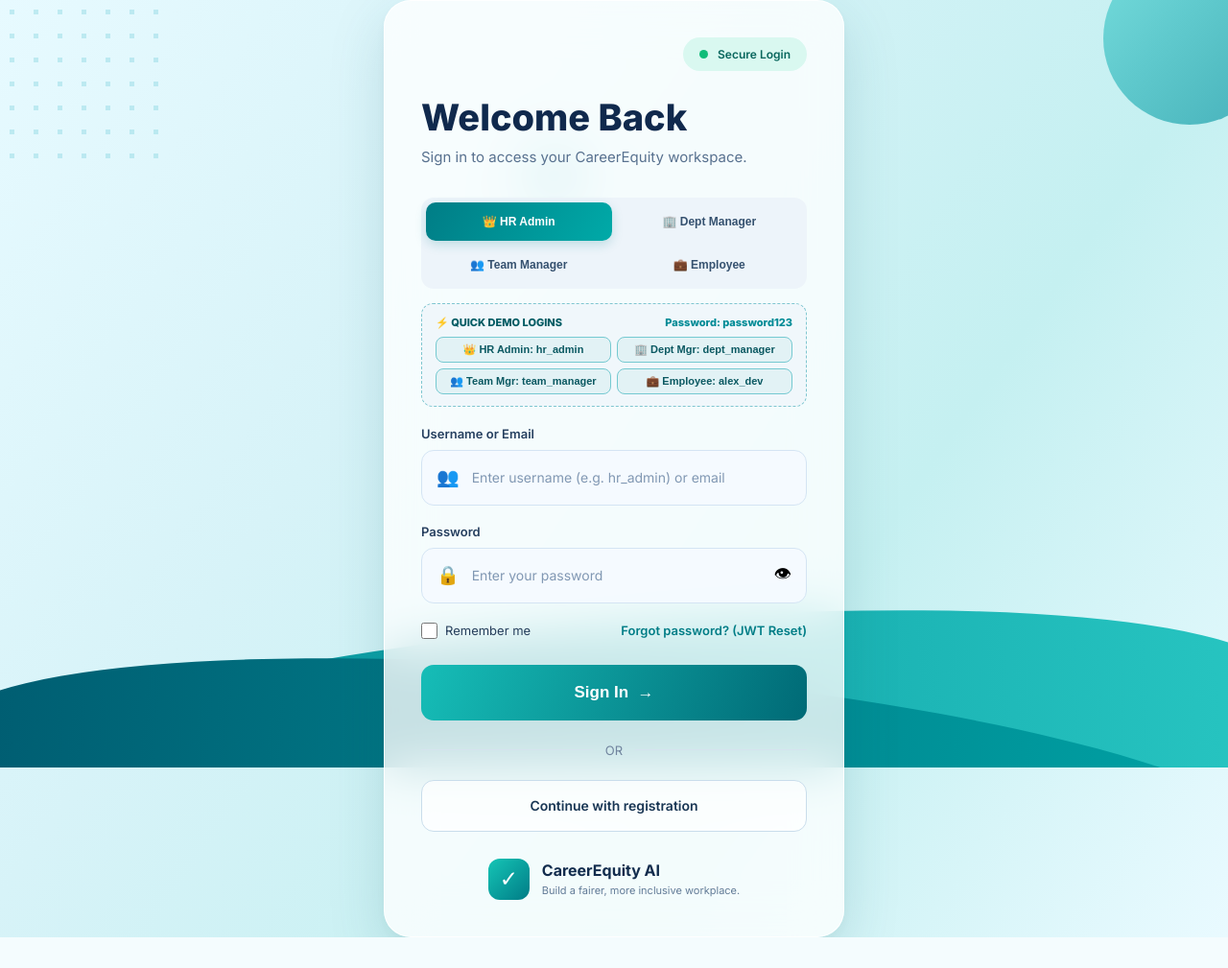
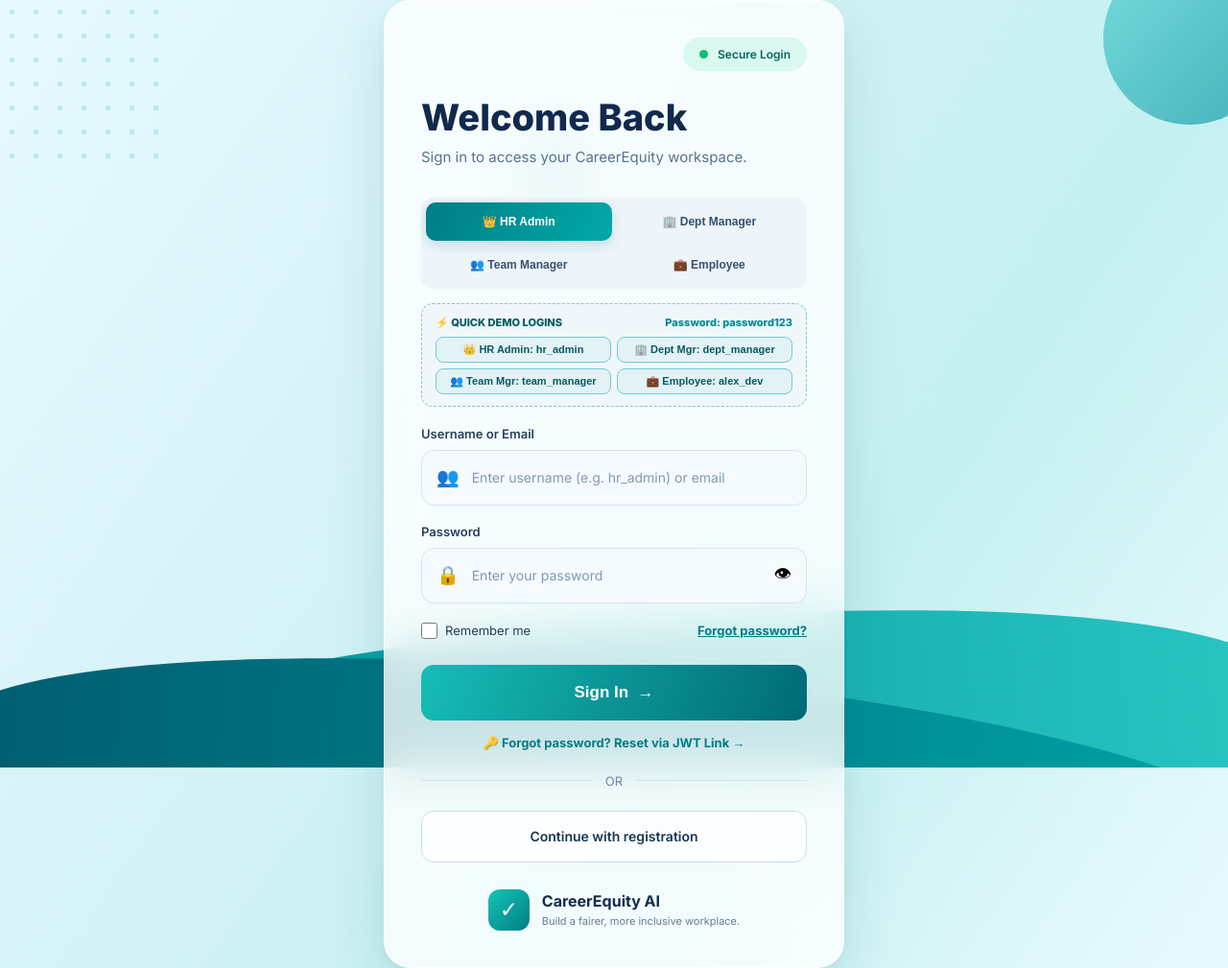
Before and after one commit to Abhinand4779/college_project__, a Django app: page / in a window 1280 px wide. Shown: the whole page at 96% size. Before the commit the page ends 977 px from the top, so only its background shows below. Run offline with Django 5.2, Linux system fonts and the light colour scheme.

Commit message:
Add no-cache headers, URL aliases, and explicit password reset links

```diff
--- a/CAREEREQUITY/Alpha/templates/Alpha/login.html
+++ b/CAREEREQUITY/Alpha/templates/Alpha/login.html
@@ -649,8 +649,8 @@ h1 {
 
             </label>
 
-            <a href="{% url 'password_reset_request' %}" style="text-decoration: none; color: #007d86; font-weight: 600;">
-                Forgot password? (JWT Reset)
+            <a href="/password-reset/" style="text-decoration: underline; color: #007d86; font-weight: 700; font-size: 13px;">
+                Forgot password?
             </a>
         </div>
 
@@ -662,6 +662,13 @@ h1 {
             Sign In&nbsp; →
 
         </button>
+
+        <!-- DEDICATED JWT RESET LINK -->
+        <div style="text-align: center; margin-top: 12px;">
+            <a href="/password-reset/" style="font-size: 13px; color: #007d86; font-weight: 700; text-decoration: none;">
+                🔑 Forgot password? Reset via JWT Link &rarr;
+            </a>
+        </div>
 
     </form>
 
--- a/CAREEREQUITY/Alpha/urls.py
+++ b/CAREEREQUITY/Alpha/urls.py
@@ -8,6 +8,8 @@ urlpatterns = [
     path("register/", views.register_page, name="register_page"),
     path("logout/", views.logout_page, name="logout_page"),
     path("password-reset/", views.password_reset_request, name="password_reset_request"),
+    path("forgot-password/", views.password_reset_request, name="forgot_password"),
+    path("reset-password/", views.password_reset_request, name="reset_password"),
     path("password-reset/confirm/<str:token>/", views.password_reset_confirm, name="password_reset_confirm"),
 
     # Main dashboard (Auto-routed by role: HR Admin, Department Manager, Team Manager, Employee)
--- a/CAREEREQUITY/Alpha/views.py
+++ b/CAREEREQUITY/Alpha/views.py
@@ -12,6 +12,7 @@ from django.contrib.auth.models import User
 from django.contrib.auth import authenticate, login, logout
 from django.contrib.auth.decorators import login_required
 from django.views.decorators.csrf import ensure_csrf_cookie
+from django.views.decorators.cache import never_cache
 from django.contrib import messages
 from django.db import transaction, IntegrityError
 from django.utils import timezone
@@ -189,6 +190,7 @@ def custom_csrf_failure_view(request, reason=""):
 # LOGIN
 # =========================================================
 
+@never_cache
 @ensure_csrf_cookie
 def login_page(request):
 
@@ -400,6 +402,7 @@ def verify_jwt_reset_token(token):
         return None, f"Token verification error: {str(e)}"
 
 
+@never_cache
 @ensure_csrf_cookie
 def password_reset_request(request):
     """
@@ -467,6 +470,7 @@ def password_reset_request(request):
     )
 
 
+@never_cache
 @ensure_csrf_cookie
 def password_reset_confirm(request, token):
     """
```
Also changed, not shown: CAREEREQUITY/Alpha/templates/Alpha/password_reset_confirm.html (line endings or trailing spaces), CAREEREQUITY/Alpha/templates/Alpha/password_reset_request.html (line endings or trailing spaces).
